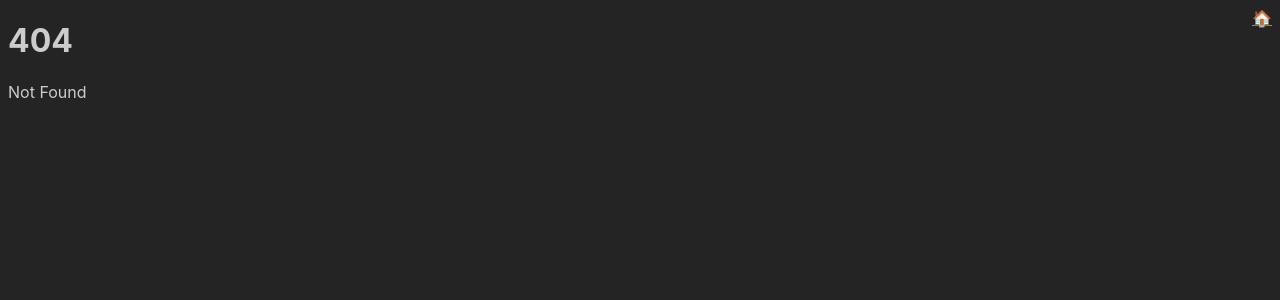
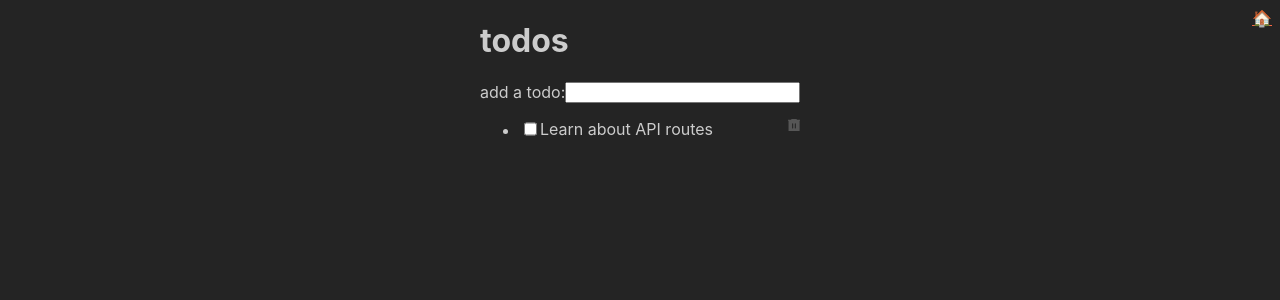
Before and after one commit to thomcleary/learn-svelte, a SvelteKit app in the folder svelte.dev/tutorial/: page /basic-sveltekit/api-routes/other-handlers in a window 1280 px wide. Before the commit this address had no page. Shown: the top 300 px of the page. Built offline with nearby package versions, Linux system fonts and the light colour scheme; no server answers.

Commit message:
svelte.dev tutorial: Part 3 / API Routes

```diff
--- /dev/null
+++ b/svelte.dev/tutorial/src/routes/basic-sveltekit/api-routes/get-handlers/roll/+server.js
@@ -0,0 +1,13 @@
+import { json } from '@sveltejs/kit';
+
+export function GET() {
+	const number = Math.floor(Math.random() * 6) + 1;
+
+	// return new Response(number.toString(), {
+	// 	headers: {
+	// 		'Content-Type': 'application/json'
+	// 	}
+	// });
+
+	return json(number);
+}
--- /dev/null
+++ b/svelte.dev/tutorial/src/routes/basic-sveltekit/api-routes/other-handlers/+page.server.js
@@ -0,0 +1,14 @@
+import * as database from './database';
+
+export function load({ cookies }) {
+	let userid = cookies.get('userid');
+
+	if (!userid) {
+		userid = crypto.randomUUID();
+		cookies.set('userid', userid, { path: '/' });
+	}
+
+	return {
+		todos: database.getTodos(userid)
+	};
+}
--- /dev/null
+++ b/svelte.dev/tutorial/src/routes/basic-sveltekit/api-routes/other-handlers/+page.svelte
@@ -0,0 +1,121 @@
+<script>
+	import { fade, fly, slide } from 'svelte/transition';
+
+	export let data;
+</script>
+
+<div class="centered">
+	<h1>todos</h1>
+
+	<label>
+		add a todo:
+		<input
+			type="text"
+			autocomplete="off"
+			on:keydown={async (e) => {
+				if (e.key !== 'Enter') return;
+
+				const input = e.currentTarget;
+				const description = input.value;
+
+				const response = await fetch('other-handlers/todo', {
+					method: 'POST',
+					body: JSON.stringify({ description }),
+					headers: {
+						'Content-Type': 'application/json'
+					}
+				});
+
+				const { id } = await response.json();
+
+				data.todos = [
+					...data.todos,
+					{
+						id,
+						description,
+						done: false
+					}
+				];
+
+				input.value = '';
+			}}
+		/>
+	</label>
+
+	<ul class="todos">
+		{#each data.todos as todo (todo.id)}
+			<li in:fade out:slide>
+				<label>
+					<input
+						type="checkbox"
+						checked={todo.done}
+						on:change={async (e) => {
+							const done = e.currentTarget.checked;
+
+							// TODO handle change
+							await fetch(`other-handlers/todo/${todo.id}`, {
+								method: 'PUT',
+								body: JSON.stringify({ done }),
+								headers: {
+									'Content-Type': 'application/json'
+								}
+							});
+						}}
+					/>
+					<span>{todo.description}</span>
+					<button
+						aria-label="Mark as complete"
+						on:click={async (e) => {
+							// TODO handle delete
+							await fetch(`other-handlers/todo/${todo.id}`, {
+								method: 'DELETE'
+							});
+
+							data.todos = data.todos.filter((t) => t !== todo);
+						}}
+					/>
+				</label>
+			</li>
+		{/each}
+	</ul>
+</div>
+
+<style>
+	.centered {
+		max-width: 20em;
+		margin: 0 auto;
+	}
+
+	label {
+		display: flex;
+		width: 100%;
+	}
+
+	input[type='text'] {
+		flex: 1;
+	}
+
+	span {
+		flex: 1;
+	}
+
+	button {
+		border: none;
+		background: url(./remove.svg) no-repeat 50% 50%;
+		background-size: 1rem 1rem;
+		cursor: pointer;
+		height: 100%;
+		aspect-ratio: 1;
+		opacity: 0.5;
+		transition: opacity 0.2s;
+	}
+
+	button:hover {
+		opacity: 1;
+	}
+
+	input:checked ~ span {
+		opacity: 0.5;
+		transition: opacity 0.5s;
+	}
+</style>
--- /dev/null
+++ b/svelte.dev/tutorial/src/routes/basic-sveltekit/api-routes/other-handlers/database.ts
@@ -0,0 +1,43 @@
+const database = new Map<string, Map<string, { id: string; description: string; done: boolean }>>();
+
+export function getTodos(userid: string) {
+	if (!database.has(userid)) {
+		createTodo({ userid, description: 'Learn about API routes' });
+	}
+
+	return Array.from(database.get(userid)?.values() ?? []);
+}
+
+export function createTodo({ userid, description }: { userid: string; description: string }) {
+	if (!database.has(userid)) {
+		database.set(userid, new Map());
+	}
+
+	const todos = database.get(userid)!;
+
+	const id = crypto.randomUUID();
+
+	todos.set(id, {
+		id,
+		description,
+		done: false
+	});
+
+	return {
+		id
+	};
+}
+
+export function toggleTodo({ userid, id, done }: { userid: string; id: string; done: boolean }) {
+	const todos = database.get(userid);
+	const todo = todos?.get(id);
+
+	if (todo) {
+		todo.done = done;
+	}
+}
+
+export function deleteTodo({ userid, id }: { userid: string; id: string }) {
+	const todos = database.get(userid);
+	todos && todos.delete(id);
+}
--- /dev/null
+++ b/svelte.dev/tutorial/src/routes/basic-sveltekit/api-routes/other-handlers/todo/+server.js
@@ -0,0 +1,11 @@
+import { json } from '@sveltejs/kit';
+import * as database from '../database';
+
+export async function POST({ request, cookies }) {
+	const { description } = await request.json();
+
+	const userid = cookies.get('userid') ?? '';
+	const { id } = await database.createTodo({ userid, description });
+
+	return json({ id }, { status: 201 });
+}
--- /dev/null
+++ b/svelte.dev/tutorial/src/routes/basic-sveltekit/api-routes/other-handlers/todo/[id]/+server.js
@@ -0,0 +1,16 @@
+import * as database from '../../database';
+
+export async function PUT({ params, request, cookies }) {
+	const { done } = await request.json();
+	const userid = cookies.get('userid') ?? '';
+
+	await database.toggleTodo({ userid, id: params.id, done });
+	return new Response(null, { status: 204 });
+}
+
+export async function DELETE({ params, cookies }) {
+	const userid = cookies.get('userid') ?? '';
+
+	await database.deleteTodo({ userid, id: params.id });
+	return new Response(null, { status: 204 });
+}
--- /dev/null
+++ b/svelte.dev/tutorial/src/routes/basic-sveltekit/api-routes/post-handlers/+page.svelte
@@ -0,0 +1,105 @@
+<script>
+	import { fade } from 'svelte/transition';
+
+	export let data;
+</script>
+
+<div class="centered">
+	<h1>todos</h1>
+
+	<label>
+		add a todo:
+		<input
+			type="text"
+			autocomplete="off"
+			on:keydown={async (e) => {
+				if (e.key !== 'Enter') return;
+
+				const input = e.currentTarget;
+				const description = input.value;
+
+				// TODO handle submit
+				const response = await fetch('post-handlers/todo', {
+					method: 'POST',
+					body: JSON.stringify({ description }),
+					headers: {
+						'Content-Type': 'application/json'
+					}
+				});
+
+				const { id } = await response.json();
+
+				data.todos = [
+					...data.todos,
+					{
+						id,
+						description,
+						done: false
+					}
+				];
+
+				input.value = '';
+			}}
+		/>
+	</label>
+
+	<ul class="todos">
+		{#each data.todos as todo (todo.id)}
+			<li in:fade>
+				<label>
+					<input
+						type="checkbox"
+						checked={todo.done}
+						on:change={async (e) => {
+							const done = e.currentTarget.checked;
+
+							// TODO handle change
+						}}
+					/>
+					<span>{todo.description}</span>
+					<button
+						aria-label="Mark as complete"
+						on:click={async (e) => {
+							// TODO handle delete
+						}}
+					/>
+				</label>
+			</li>
+		{/each}
+	</ul>
+</div>
+
+<style>
+	.centered {
+		max-width: 20em;
+		margin: 0 auto;
+	}
+
+	label {
+		display: flex;
+		width: 100%;
+	}
+
+	input[type='text'] {
+		flex: 1;
+	}
+
+	span {
+		flex: 1;
+	}
+
+	button {
+		border: none;
+		background: url(./remove.svg) no-repeat 50% 50%;
+		background-size: 1rem 1rem;
+		cursor: pointer;
+		height: 100%;
+		aspect-ratio: 1;
+		opacity: 0.5;
+		transition: opacity 0.2s;
+	}
+
+	button:hover {
+		opacity: 1;
+	}
+</style>
--- /dev/null
+++ b/svelte.dev/tutorial/src/routes/basic-sveltekit/api-routes/post-handlers/database.ts
@@ -0,0 +1,43 @@
+const database = new Map<string, Map<string, { id: string; description: string; done: boolean }>>();
+
+export function getTodos(userid: string) {
+	if (!database.has(userid)) {
+		createTodo({ userid, description: 'Learn about API routes' });
+	}
+
+	return Array.from(database.get(userid)?.values() ?? []);
+}
+
+export function createTodo({ userid, description }: { userid: string; description: string }) {
+	if (!database.has(userid)) {
+		database.set(userid, new Map());
+	}
+
+	const todos = database.get(userid)!;
+
+	const id = crypto.randomUUID();
+
+	todos.set(id, {
+		id,
+		description,
+		done: false
+	});
+
+	return {
+		id
+	};
+}
+
+export function toggleTodo({ userid, id, done }: { userid: string; id: string; done: boolean }) {
+	const todos = database.get(userid);
+	const todo = todos?.get(id);
+
+	if (todo) {
+		todo.done = done;
+	}
+}
+
+export function deleteTodo({ userid, id }: { userid: string; id: string }) {
+	const todos = database.get(userid);
+	todos && todos.delete(id);
+}
--- /dev/null
+++ b/svelte.dev/tutorial/src/routes/basic-sveltekit/api-routes/post-handlers/todo/+server.js
@@ -0,0 +1,11 @@
+import { json } from '@sveltejs/kit';
+import * as database from '../database';
+
+export async function POST({ request, cookies }) {
+	const { description } = await request.json();
+
+	const userid = cookies.get('userid') ?? '';
+	const { id } = await database.createTodo({ userid, description });
+
+	return json({ id }, { status: 201 });
+}
```
Also changed, not shown: svelte.dev/tutorial/src/routes/basic-sveltekit/api-routes/+page.svelte (added, +7 -0 lines), svelte.dev/tutorial/src/routes/basic-sveltekit/api-routes/get-handlers/+page.svelte (added, +15 -0 lines), svelte.dev/tutorial/src/routes/basic-sveltekit/api-routes/post-handlers/+page.server.js (added, +14 -0 lines), svelte.dev/tutorial/src/routes/basic-sveltekit/api-routes/other-handlers/remove.svg (added), svelte.dev/tutorial/src/routes/basic-sveltekit/api-routes/post-handlers/remove.svg (added).
